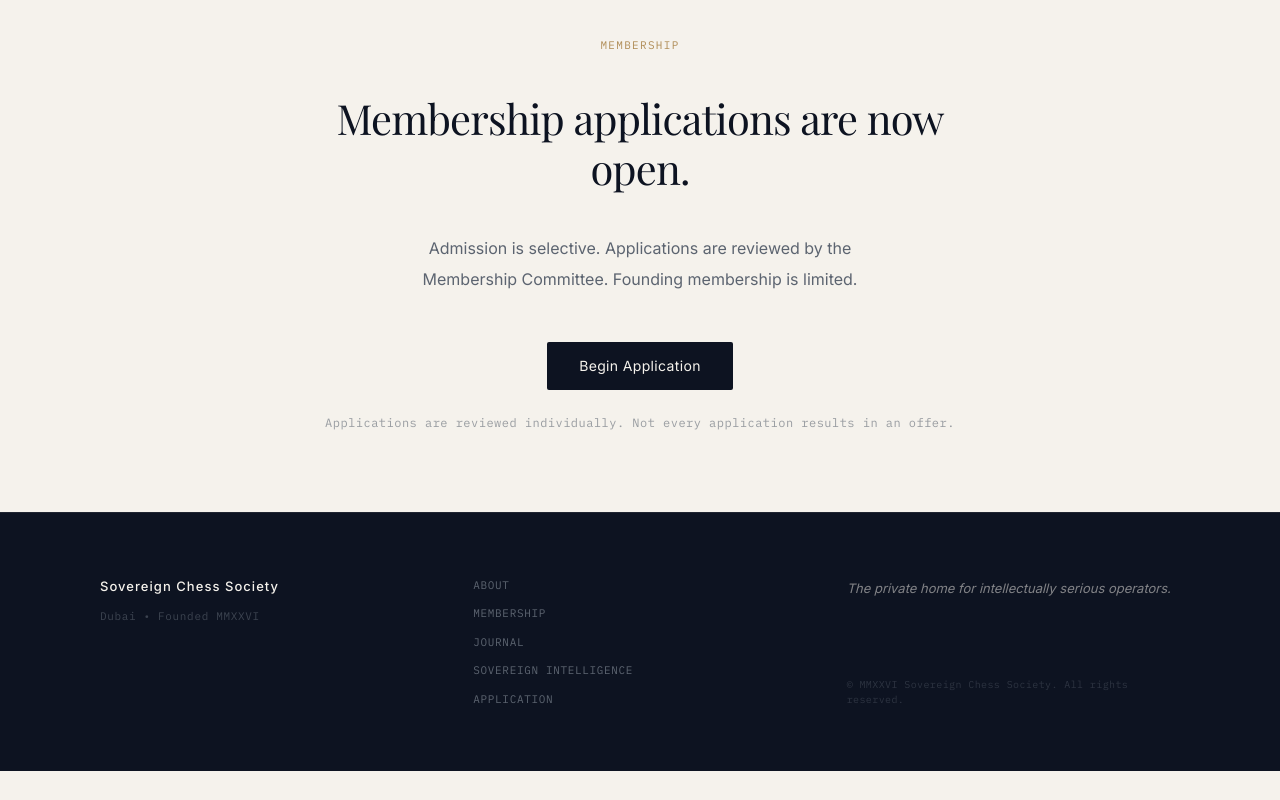
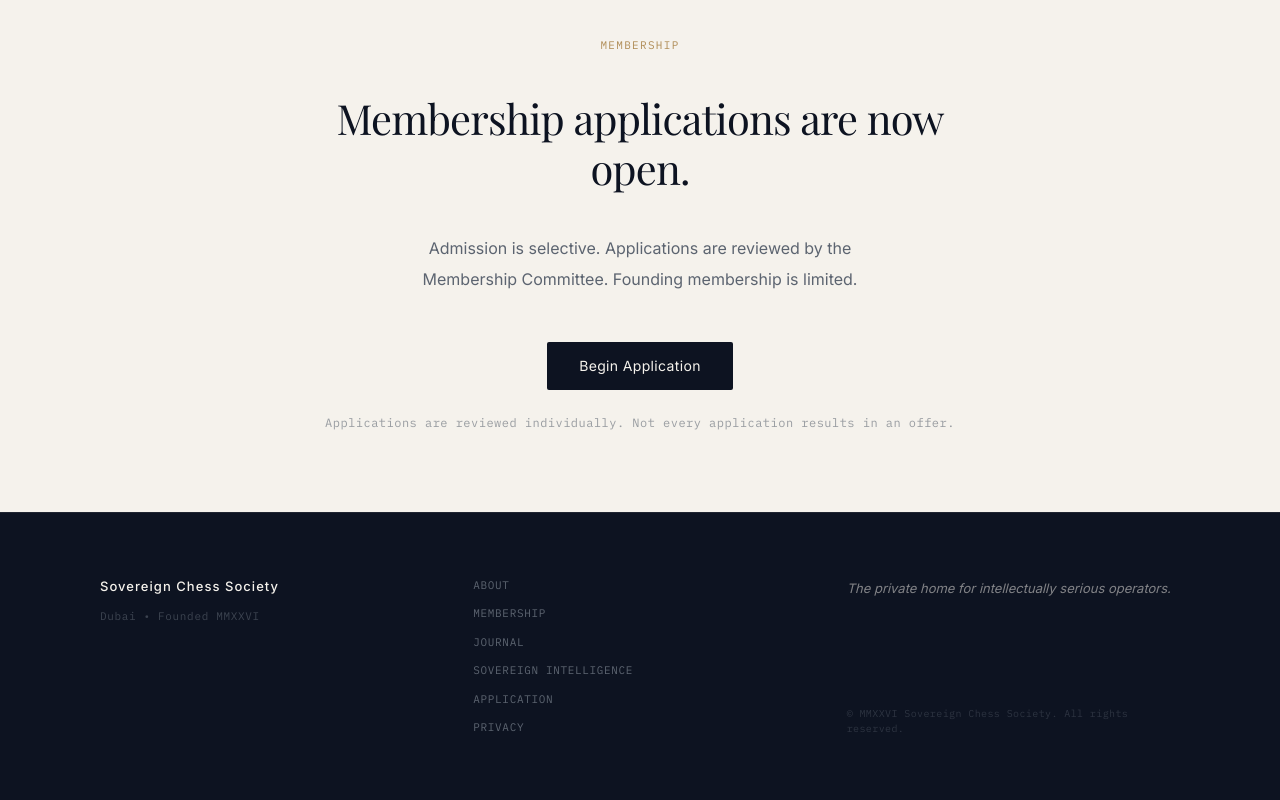
Before and after one commit to ashveymont/scs-v2-com, a Next.js app: page / in a window 1280 px wide. Shown: the part 7832-8632 px from the top of the page. Before the commit the page ends 8603 px from the top, so only its background shows below. Built offline with nearby package versions, Linux system fonts and the light colour scheme.

Commit message:
Add Privacy link to footer
Co-Authored-By: Claude Sonnet 4.6 <noreply@anthropic.com>

```diff
--- a/components/Footer.tsx
+++ b/components/Footer.tsx
@@ -25,6 +25,7 @@ export default function Footer() {
             { label: "Journal",                href: "/journal" },
             { label: "Sovereign Intelligence", href: "/sovereign-intelligence" },
             { label: "Application",            href: "/application" },
+            { label: "Privacy",                href: "/privacy" },
           ].map((link) => (
             <a
               key={link.label}
```
